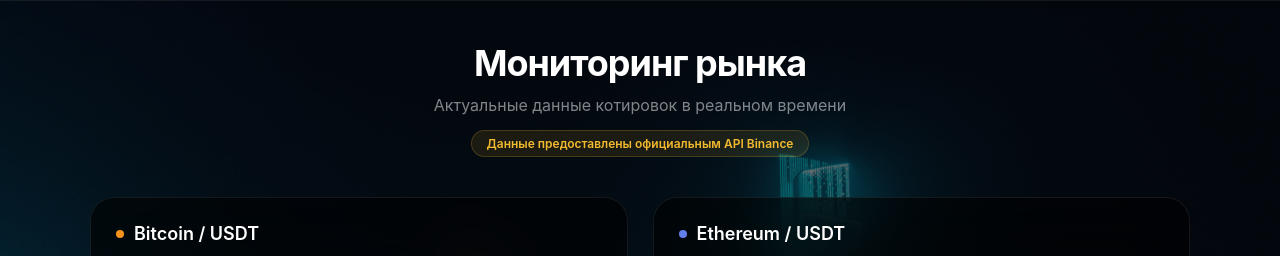
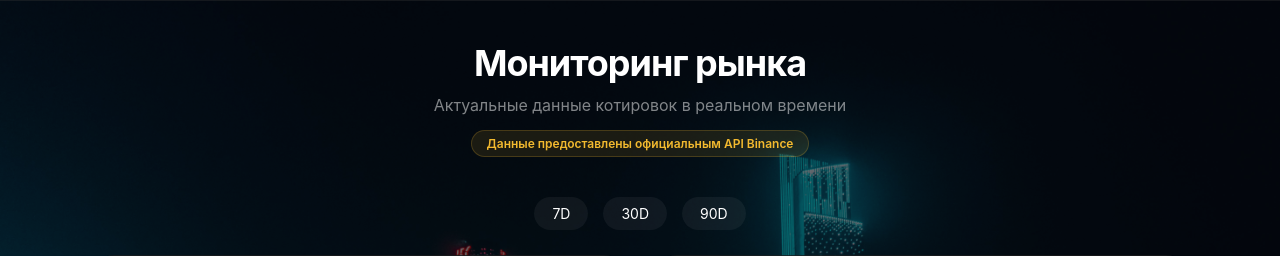
Before and after one commit to Sam1sh-code/MyFavoriteProject, a FastAPI app: page /analytics in a window 1280 px wide. Shown: the part 59-315 px from the top of the page. Run offline with FastAPI, Linux system fonts and the light colour scheme; data that the repository does not hold is empty.

Commit message:
Update 1.4 append a corect graphics

```diff
--- a/app/templates/analytics.html
+++ b/app/templates/analytics.html
@@ -147,7 +147,30 @@
             height: 100%;
             object-fit: contain;
         }
+        .period-switcher {
+            display: flex;
+            gap: 15px;
+            margin-bottom: 25px;
+            justify-content: center;
+        }
 
+        .period-switcher a {
+            padding: 8px 18px;
+            border-radius: 20px;
+            background: rgba(255,255,255,0.05);
+            text-decoration: none;
+            color: white;
+            font-size: 14px;
+            transition: 0.3s;
+        }
+
+        .period-switcher a:hover {
+            background: rgba(255,255,255,0.15);
+        }
+
+        .period-switcher a.active {
+            background: #007aff;
+        }
         /* Секция инфо */
         .info-section {
             margin-top: 40px;
@@ -182,7 +205,11 @@
             <p>Актуальные данные котировок в реальном времени</p>
             <div class="binance-badge">Данные предоставлены официальным API Binance</div>
         </header>
-
+        <div class="period-switcher">
+            <a href="/analytics?days=7">7D</a>
+            <a href="/analytics?days=30">30D</a>
+            <a href="/analytics?days=90">90D</a>
+        </div>
         <div class="charts-grid">
             <div class="chart-card">
                 <div class="chart-title">
```
Also changed, not shown: app/routers/analytics.py (+6 -3 lines), app/services/analytics_scraping.py (+5 -5 lines), static/plots/btc_chart.png, static/plots/eth_chart.png.
